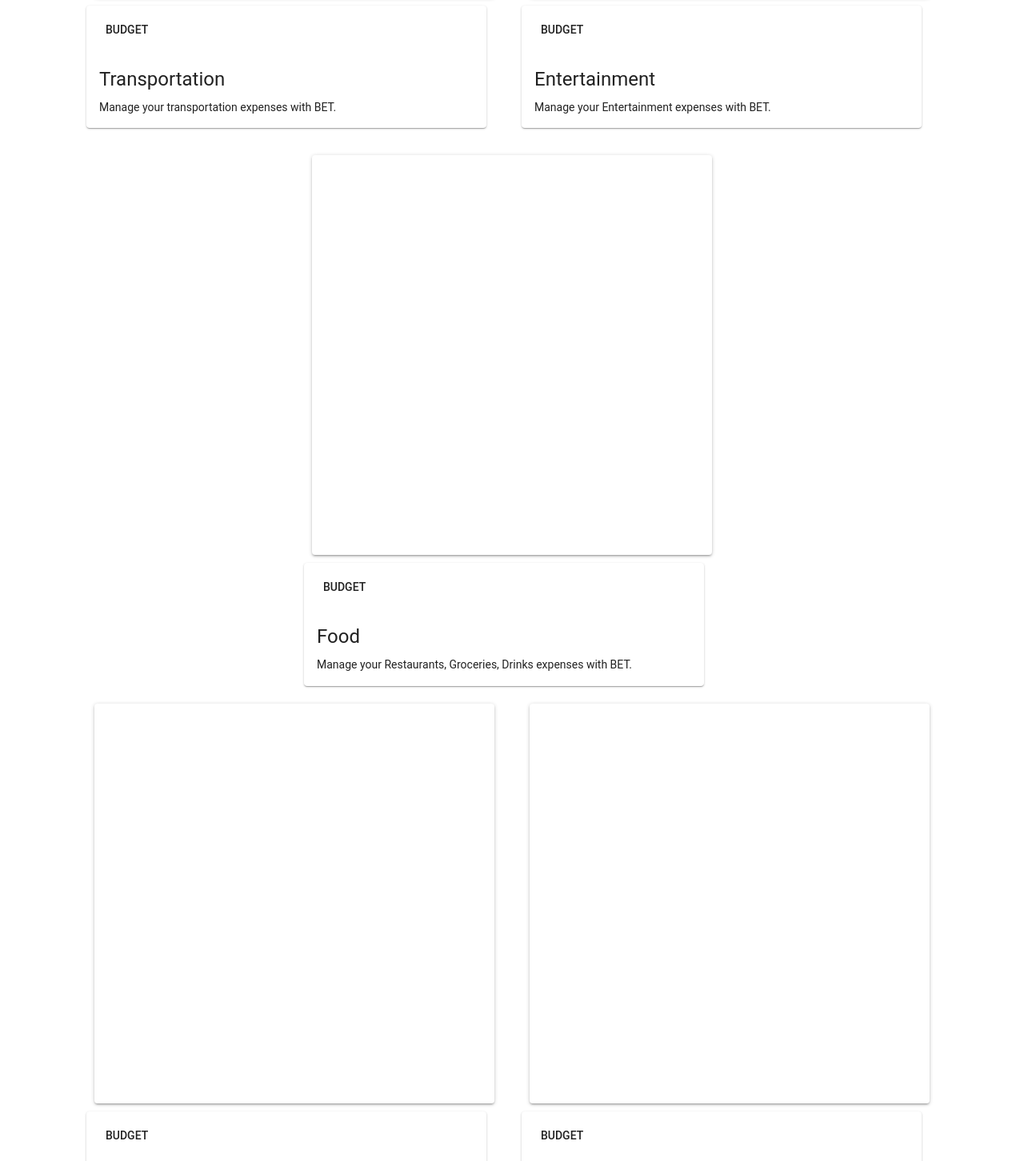
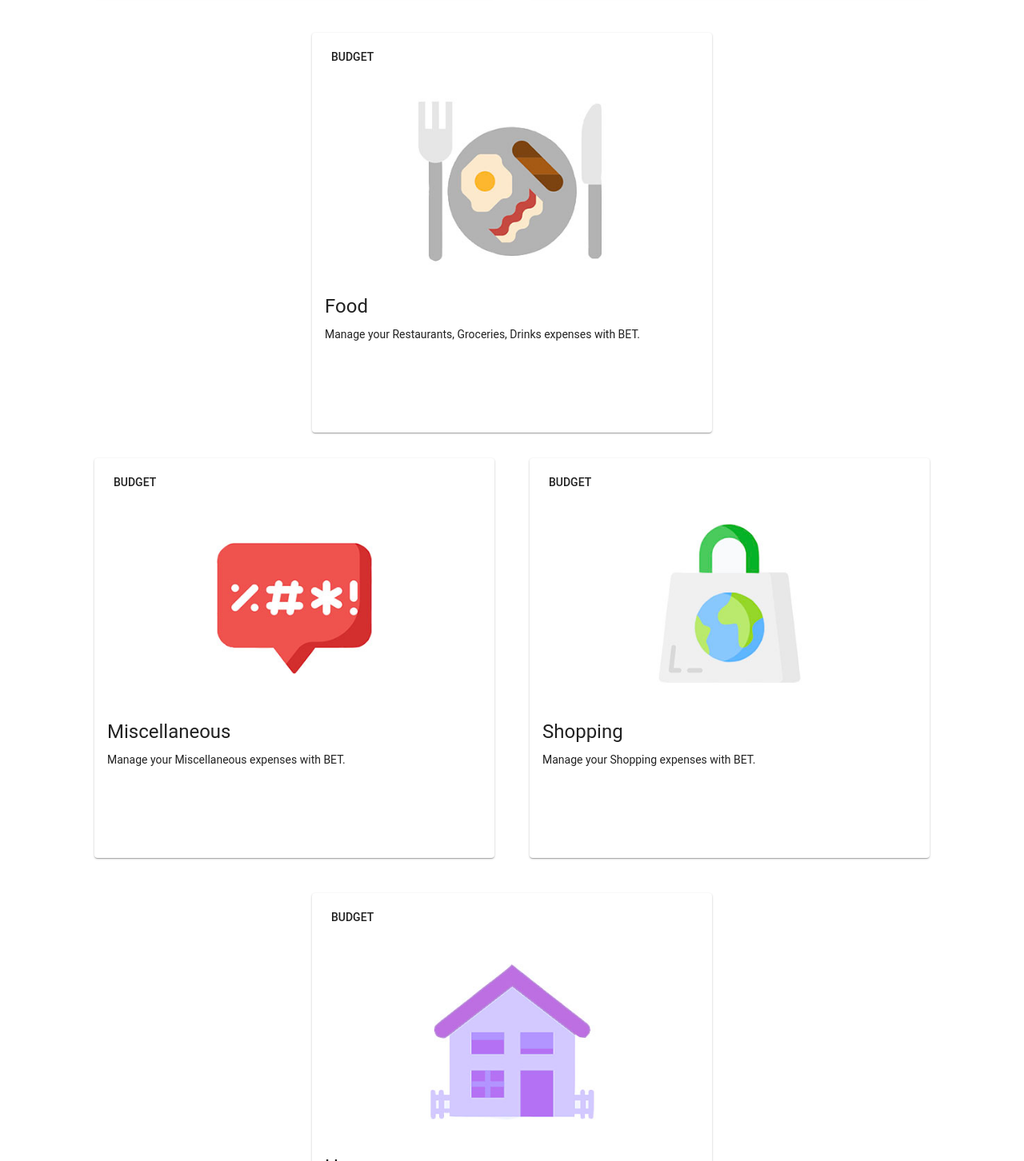
Before and after one commit to lunazrivera/BET, a React (Create React App) app in the folder client/: page / in a window 1280 px wide. Shown: the part 818-2270 px from the top of the page at 80% size. Built offline with nearby package versions, Linux system fonts and the light colour scheme; grey boxes are pictures that could not be loaded.

Commit message:
Corrected image and grid issues

```diff
--- a/client/src/components/Cards/CardCar.js
+++ b/client/src/components/Cards/CardCar.js
@@ -18,15 +18,16 @@ const styles = {
     maxHeight: 500,
   },
   media: {
-    maxHeight: 500,
-    maxWidth: 500,
+    margin: 'auto',
+    width: 250,
+    height: 250
   },
 };
 
 function CardCar(props) {
   const { classes } = props;
   return (
-    <Card className={classes.card}>
+    <Card className={(props.mancss)}>
 {/* Set Your Budget Button */}
       <CardActions>
         <Button size="small" color="primary">
--- a/client/src/components/Cards/CardEnt.js
+++ b/client/src/components/Cards/CardEnt.js
@@ -18,15 +18,16 @@ const styles = {
     maxHeight: 500,
   },
   media: {
-    maxHeight: 500,
-    maxWidth: 500,
+    margin: 'auto',
+    width: 250,
+    height: 250
   },
 };
 
 function CardEnt(props) {
   const { classes } = props;
   return (
-    <Card className={classes.card}>
+    <Card className={(props.mancss)}>
 {/* Set Your Budget Button */}
       <CardActions>
         <Button size="small" color="primary">
--- a/client/src/components/Cards/CardFood.js
+++ b/client/src/components/Cards/CardFood.js
@@ -18,15 +18,16 @@ const styles = {
     maxHeight: 500,
   },
   media: {
-    maxHeight: 500,
-    maxWidth: 500,
+    margin: 'auto',
+    width: 250,
+    height: 250
   },
 };
 
 function CardFood(props) {
   const { classes } = props;
   return (
-    <Card className={classes.card}>
+    <Card className={(props.mancss)}>
 {/* Set Your Budget Button */}
       <CardActions>
         <Button size="small" color="primary">
--- a/client/src/components/Cards/CardMisc.js
+++ b/client/src/components/Cards/CardMisc.js
@@ -18,15 +18,16 @@ const styles = {
     maxHeight: 500,
   },
   media: {
-    maxHeight: 500,
-    maxWidth: 500,
+    margin: 'auto',
+    width: 250,
+    height: 250
   },
 };
 
 function CardMisc(props) {
   const { classes } = props;
   return (
-    <Card className={classes.card}>
+    <Card className={(props.mancss)}>
 {/* Set Your Budget Button */}
       <CardActions>
         <Button size="small" color="primary">
@@ -39,7 +40,7 @@ function CardMisc(props) {
 {/* Image */}
         <CardMedia
           className={classes.media}
-          image="assets/images/miscellaneous.jpg"
+          image="assets/images/misc.jpg"
           title="Misc."
         />
 
--- a/client/src/components/Cards/CardShop.js
+++ b/client/src/components/Cards/CardShop.js
@@ -18,15 +18,16 @@ const styles = {
     maxHeight: 500,
   },
   media: {
-    maxHeight: 500,
-    maxWidth: 500,
+    margin: 'auto',
+    width: 250,
+    height: 250
   },
 };
 
 function CardShop(props) {
   const { classes } = props;
   return (
-    <Card className={classes.card}>
+    <Card className={(props.mancss)}>
 {/* Set Your Budget Button */}
       <CardActions>
         <Button size="small" color="primary">
--- a/client/src/components/Cards/CardUtil.js
+++ b/client/src/components/Cards/CardUtil.js
@@ -18,15 +18,16 @@ const styles = {
     maxHeight: 500,
   },
   media: {
-    maxHeight: 500,
-    maxWidth: 500,
+    margin: 'auto',
+    width: 250,
+    height: 250
   },
 };
 
 function CardUtil(props) {
   const { classes } = props;
   return (
-    <Card className={classes.card}>
+    <Card className={(props.mancss)}>
 {/* Set Your Budget Button */}
       <CardActions>
         <Button size="small" color="primary">
--- a/client/src/components/Main.js
+++ b/client/src/components/Main.js
@@ -12,6 +12,7 @@ import CardFood from "./Cards/CardFood.js";
 import CardMisc from "./Cards/CardMisc.js";
 import CardShop from "./Cards/CardShop.js";
 import CardUtil from "./Cards/CardUtil.js";
+import { CardContent } from "@material-ui/core";
 
 
 //// Styles
@@ -40,8 +41,8 @@ class Main extends React.Component {
 //// Render
 render() {
   const { classes } = this.props;
+  classes.media = 'media'
   const { spacing } = this.state;
-
   return (
     <React.Fragment>
 {/* App Bar*/}
@@ -56,22 +57,19 @@ render() {
 {/* CardCar */}
             {[0].map(value => (
               <Grid key={value} item>
-                <Paper className={classes.paper} />
-                <CardCar />
+                <CardCar mancss={classes.paper} />
               </Grid>
             ))}
 {/* CardEnt */}
             {[1].map(value => (
               <Grid key={value} item>
-                <Paper className={classes.paper} />
-                <CardEnt />
+                <CardEnt mancss={classes.paper} />
               </Grid>
             ))}
 {/* CardFood */}
             {[2].map(value => (
               <Grid key={value} item>
-                <Paper className={classes.paper} />
-                <CardFood />
+                <CardFood mancss={classes.paper} />
               </Grid>
             ))}
           </Grid>
@@ -84,22 +82,19 @@ render() {
 {/* CardMisc */}
             {[3].map(value => (
               <Grid key={value} item>
-                <Paper className={classes.paper} />
-                <CardMisc />
+                <CardMisc mancss={classes.paper} />
               </Grid>
             ))}
 {/* CardShop */}
             {[4].map(value => (
               <Grid key={value} item>
-                <Paper className={classes.paper} />
-                <CardShop />
+                <CardShop mancss={classes.paper} />
               </Grid>
             ))}
 {/* CardUtil */}
             {[5].map(value => (
               <Grid key={value} item>
-                <Paper className={classes.paper} />
-                <CardUtil />
+                <CardUtil mancss={classes.paper} />
               </Grid>
             ))}
           </Grid>
```
